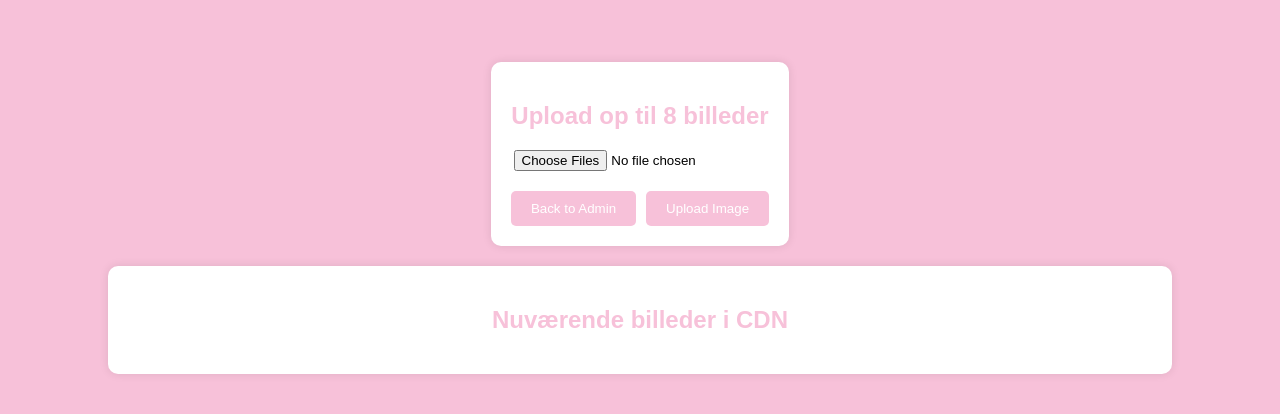
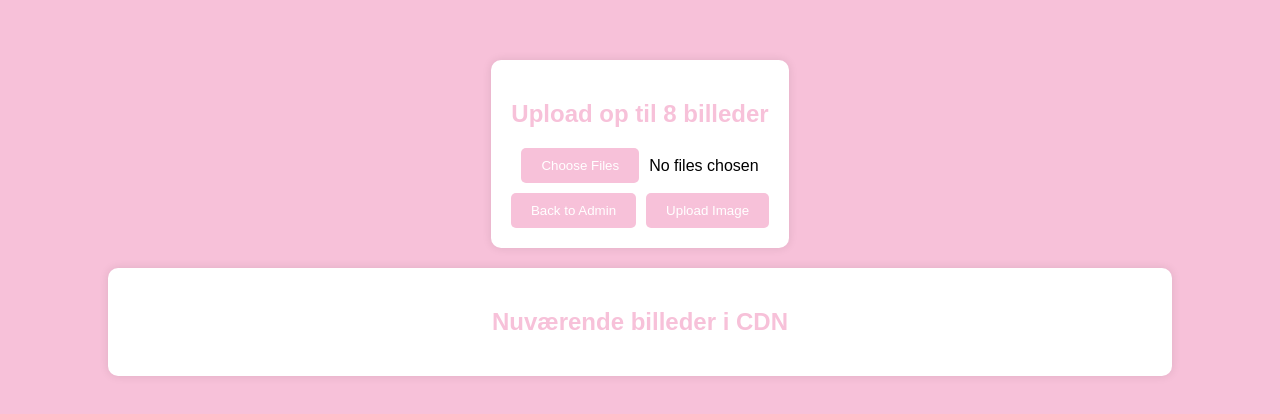
Before and after one commit to Studiegruppe-11/dis-3-semester, a website: page client/pages/imageUpload.html in a window 1280 px wide. Shown: the part 172-586 px from the top of the page. Drawn offline with Linux system fonts and the light colour scheme; no server answers.

Commit message:
Refactor image upload form and add file upload button

```diff
--- a/client/pages/imageUpload.html
+++ b/client/pages/imageUpload.html
@@ -11,7 +11,11 @@
   <div class="container">
     <h2>Upload op til 8 billeder</h2>
     <form id="uploadForm" class="upload-form" enctype="multipart/form-data">
-      <input type="file" name="image" multiple onchange="previewImages()">
+        <div class="file-upload-wrapper">
+            <input type="file" name="image" id="fileInput" multiple style="display: none;" onchange="previewImages()">
+            <button type="button" class="file-upload-button" onclick="document.getElementById('fileInput').click();">Choose Files</button>
+            <span id="file-chosen">No files chosen</span>
+        </div>
         <div class="preview-images" id="preview"></div>
         <div class="button-container">
             <button type="button" onclick="location.href='/admin'" class="button back-button">Back to Admin</button>
@@ -32,9 +36,13 @@
   <script>
    function previewImages() {
     var preview = document.getElementById('preview');
+    var fileChosen = document.getElementById('file-chosen');
     preview.innerHTML = '';
     if (this.files) {
+        fileChosen.textContent = `${this.files.length} file(s) chosen`;
         [].forEach.call(this.files, readAndPreview);
+    } else {
+        fileChosen.textContent = 'No files chosen';
     }
 
     function readAndPreview(file) {
@@ -57,7 +65,8 @@
     }
 }
 
-    document.querySelector('input[type=file]').addEventListener('change', previewImages);
+document.getElementById('fileInput').addEventListener('change', previewImages);
+
   </script>
 </body>
 </html>
--- a/client/styles/imageUpload.css
+++ b/client/styles/imageUpload.css
@@ -98,3 +98,23 @@ h2 {
     object-fit: cover;
     border-radius: 5px;
   }
+
+  .file-upload-wrapper {
+    display: flex;
+    align-items: center;
+    justify-content: center;
+}
+
+.file-upload-button {
+    background-color: #f7c1d9;
+    color: white;
+    border: none;
+    padding: 10px 20px;
+    border-radius: 5px;
+    cursor: pointer;
+    margin-right: 10px; /* Spacing between button and text */
+}
+
+.file-upload-button:hover {
+    background-color: #ff4d9d;
+}
```
Lines whose indentation alone changed are shown as unchanged.
